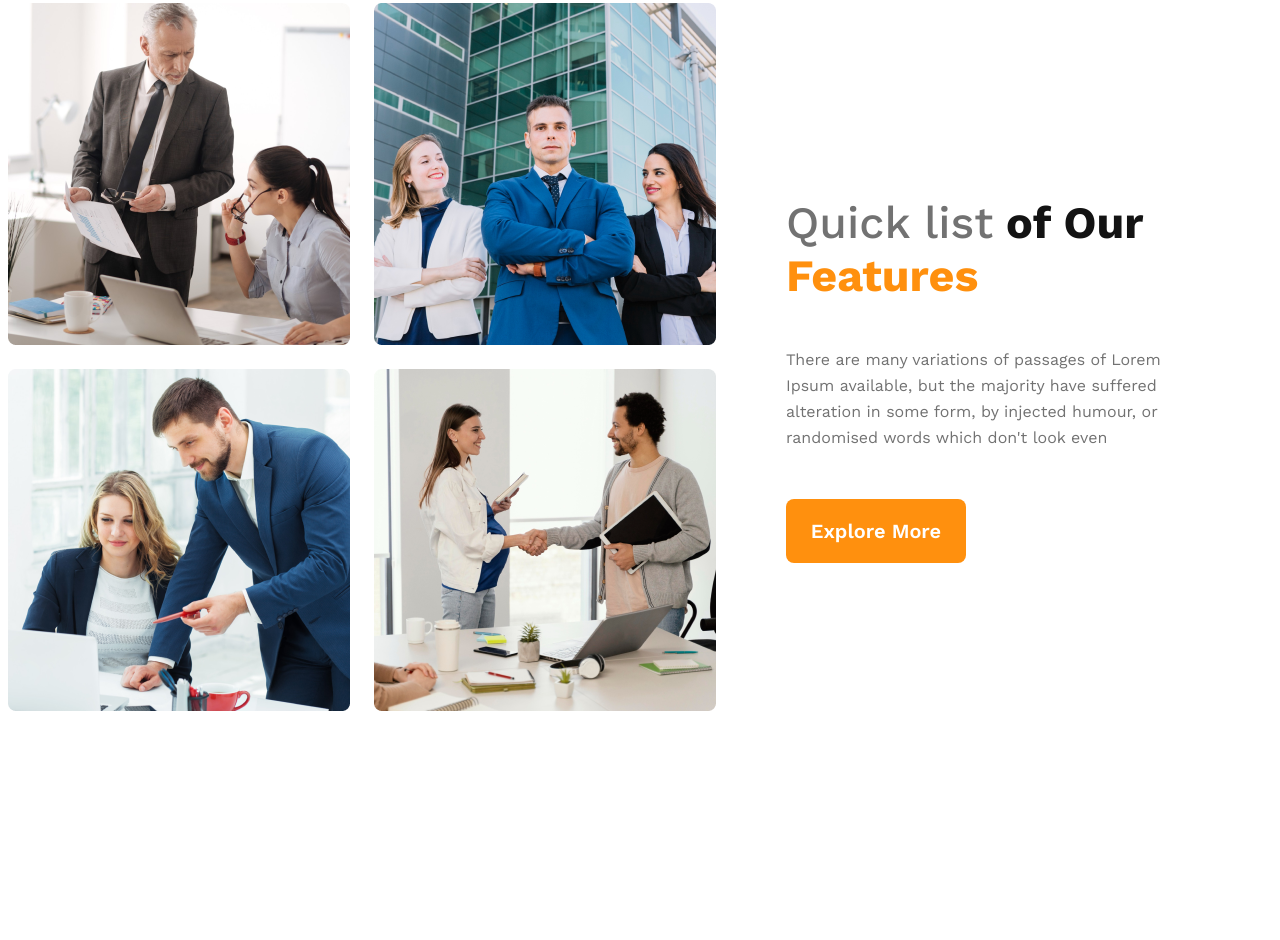
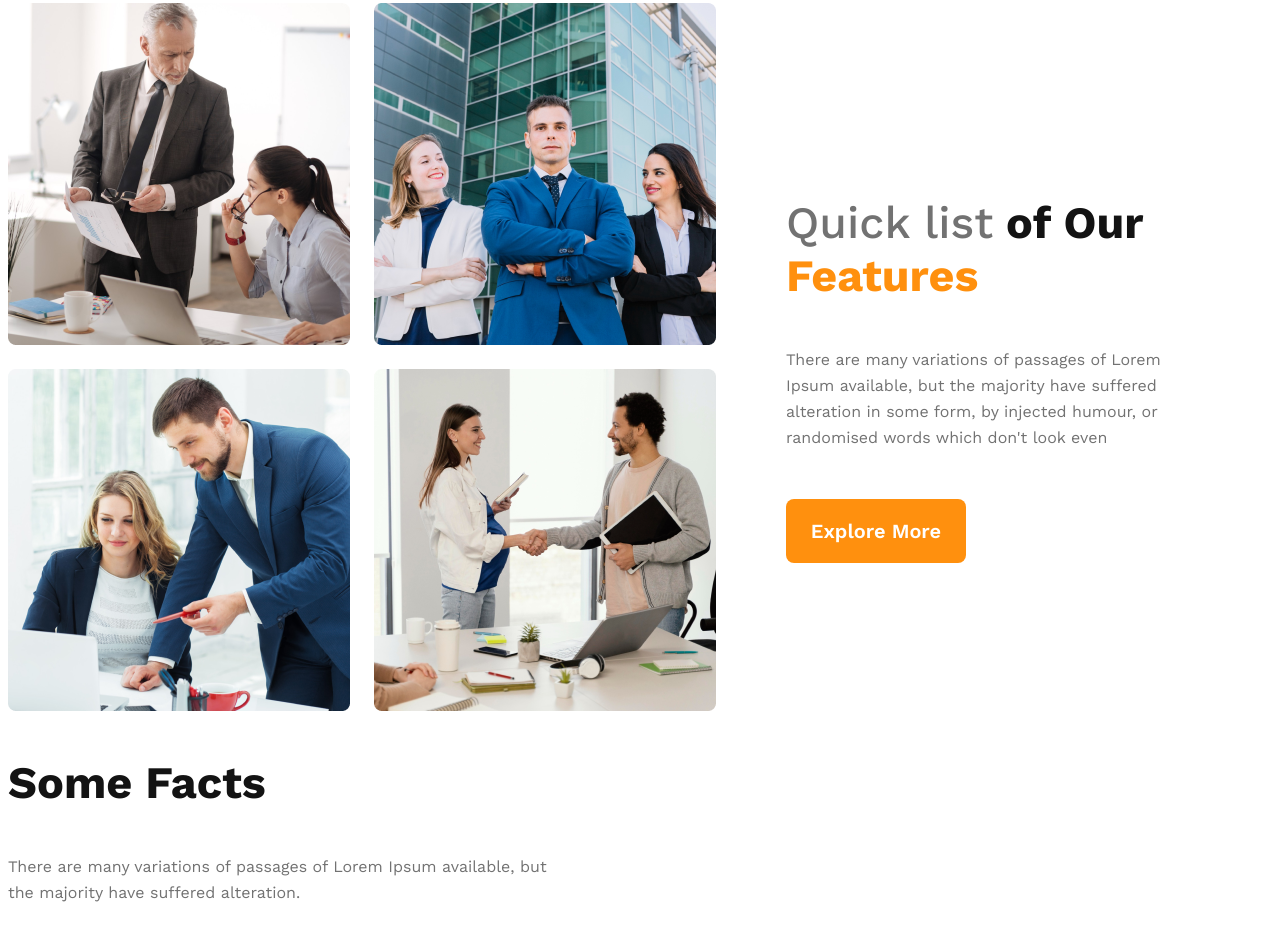
Before and after one commit to alamin6688/g3-architect-website, a plain HTML site: page index.html in a window 1280 px wide. Shown: the part 1154-2094 px from the top of the page. Before the commit the page ends 1935 px from the top, so only its background shows below. Drawn offline with nearby package versions, Linux system fonts and the light colour scheme.

Commit message:
started facts section

```diff
--- a/index.html
+++ b/index.html
@@ -50,10 +50,18 @@
                 <button class="btn-primary">Explore More</button>
             </div>
         </section>
+        <!-- features sections -->
+        <section class="features">
 
 
+        </section>
+        <!-- facts section -->
+        <section class="facts">
+            <h3 class="facts-title">Some Facts</h3>
+            <p class="facts-description">There are many variations of passages of Lorem Ipsum available, but the majority have suffered alteration.
+            </p>
 
-
+        </section>
 
 
 
--- a/styles/architect.css
+++ b/styles/architect.css
@@ -110,10 +110,20 @@ main{
     font-weight: 400;
     line-height: 26px;
 }
+/* facts section style */
 
-
-
-
+.facts-title{
+    color:#131313;
+    font-size: 45px;
+    font-weight: 700;
+}
+.facts-description{
+    width: 542px;
+    color:#727272;
+    font-size: 1rem;
+    font-weight: 400;
+    line-height: 26px;
+}
 
 
 
```
